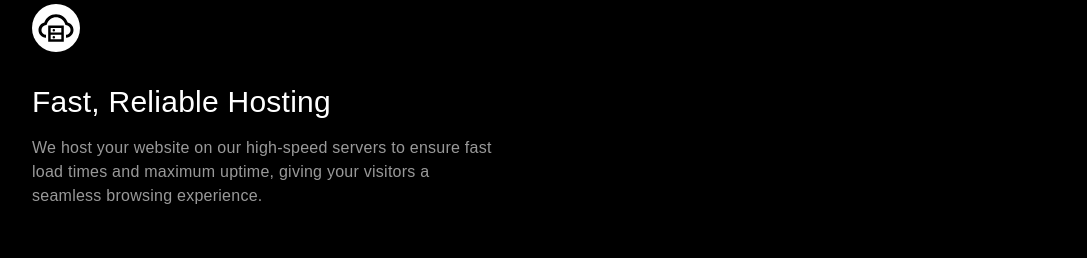
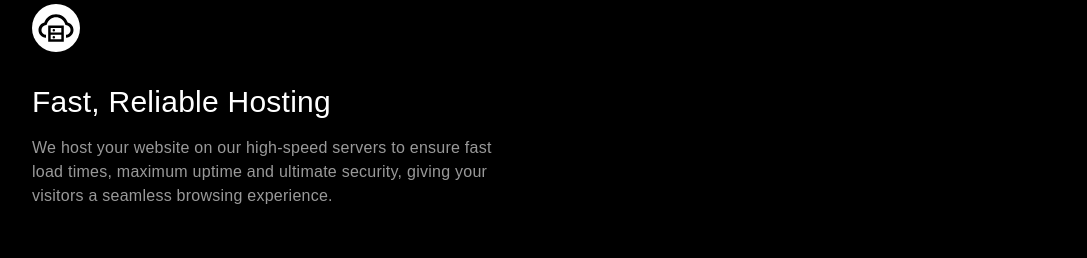
Before and after one commit to samadhi1311/hyperreal, a Next.js app: page / in a window 1280 px wide. Shown: the part 1600-1858 px from the top of the page, without its empty margins (96-1183 px from the left). Built offline with nearby package versions, Linux system fonts and the light colour scheme; a web font is replaced by a local one.

Commit message:
Updated description

```diff
--- a/components/features.tsx
+++ b/components/features.tsx
@@ -82,7 +82,7 @@ export default function Features() {
 					id='5'
 					icon={<AiOutlineCloudServer className='size-7 text-black md:size-10' />}
 					title='Fast, Reliable Hosting'
-					description='We host your website on our high-speed servers to ensure fast load times and maximum uptime, giving your visitors a seamless browsing experience.'
+					description='We host your website on our high-speed servers to ensure fast load times, maximum uptime and ultimate security, giving your visitors a seamless browsing experience.'
 				/>
 			</div>
 		</Section>
```
